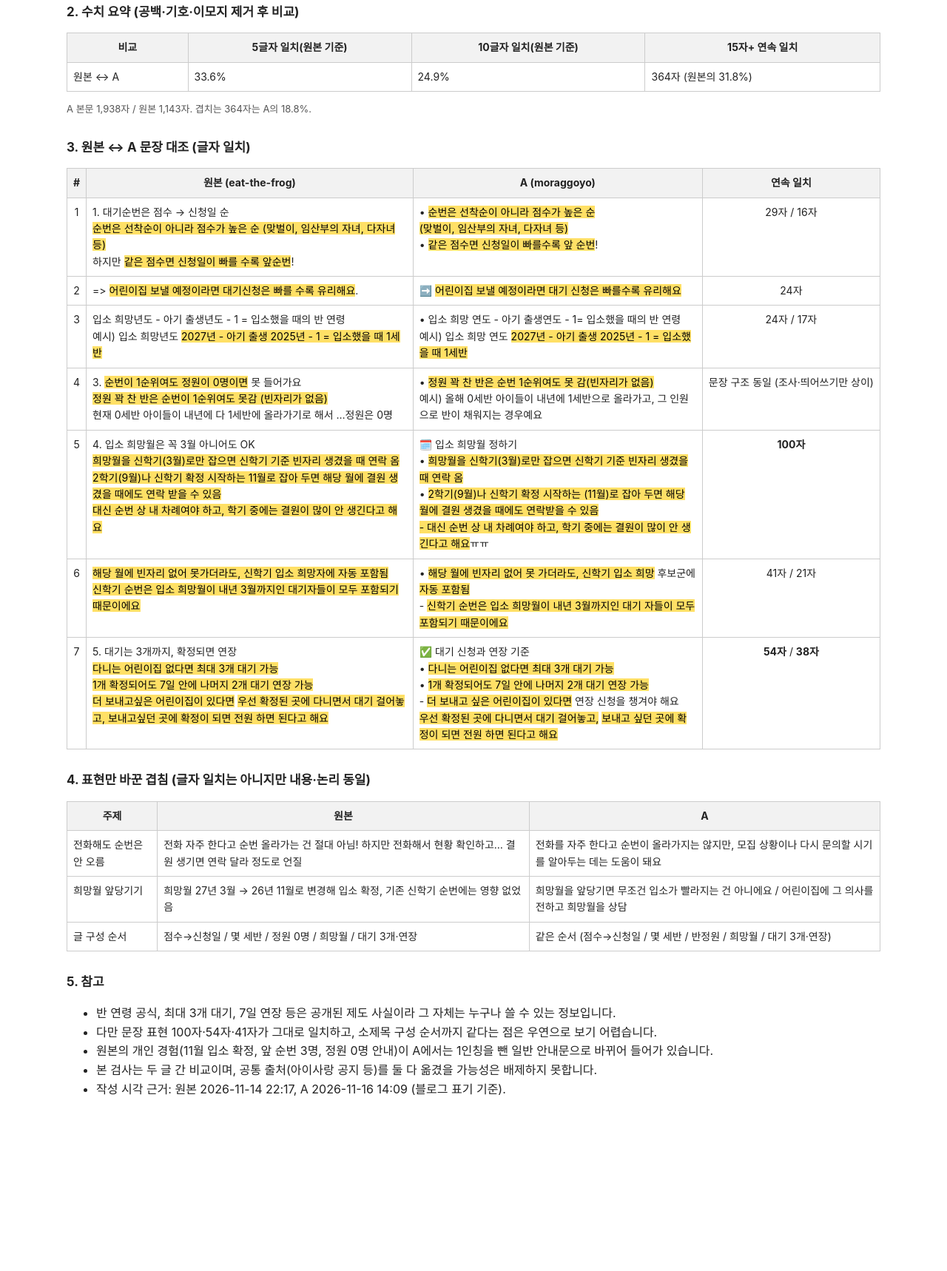
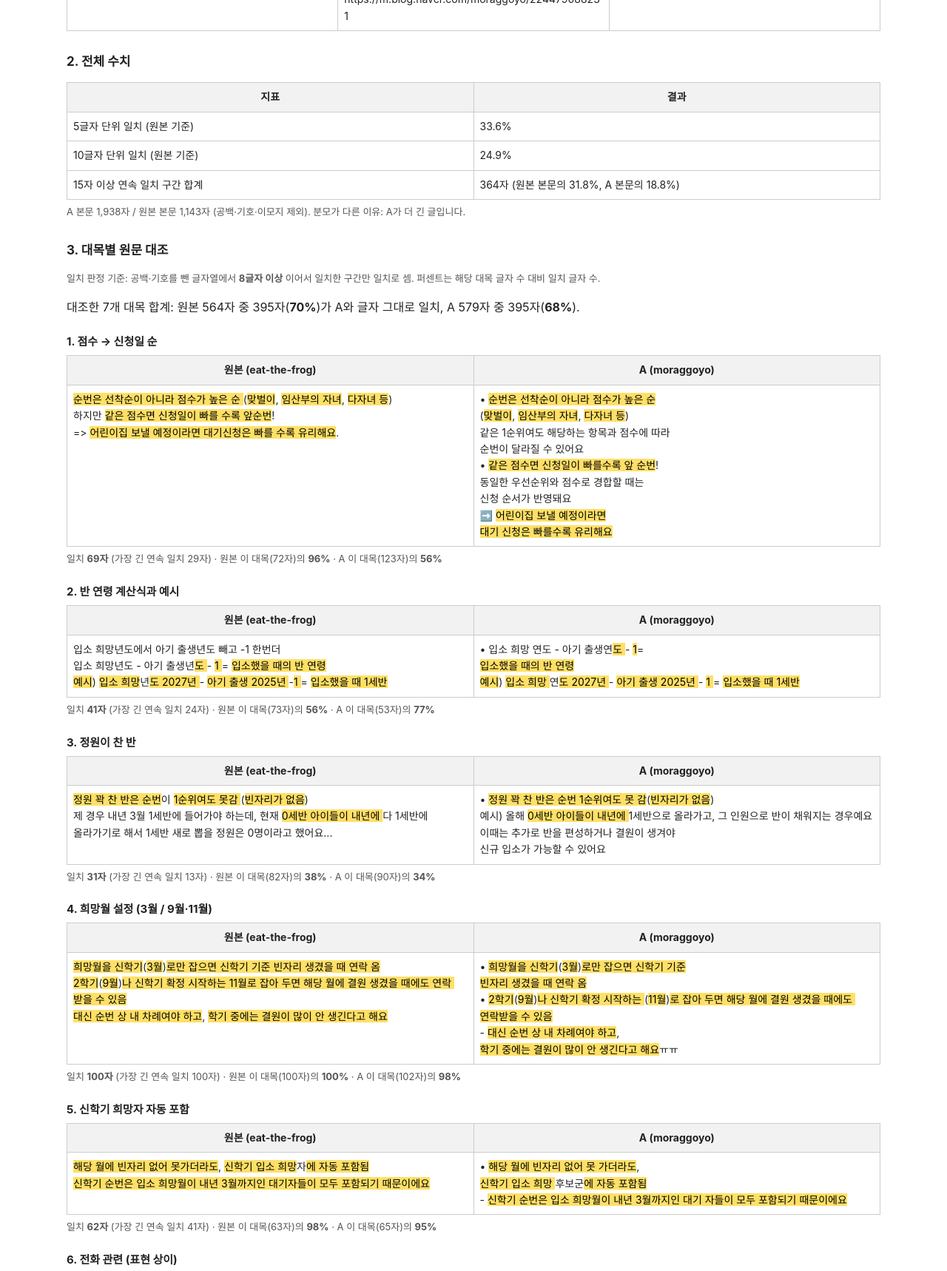
Before and after one commit to ybybgo/blog-similarity-check, a plain HTML site: page index.html in a window 1280 px wide. Shown: the part 353-2071 px from the top of the page at 74% size. Before the commit the page ends 1862 px from the top, so only its background shows below. Drawn offline with Linux system fonts and the light colour scheme.

Commit message:
verbatim sentence comparison with per-passage overlap

```diff
--- a/index.html
+++ b/index.html
@@ -1,17 +1,18 @@
 <!doctype html><html lang="ko"><head><meta charset="utf-8"><meta name="robots" content="noindex,nofollow"><meta name="viewport" content="width=device-width,initial-scale=1">
-<title>블로그 유사도 대조표</title>
+<title>블로그 문장 대조표</title>
 <style>
 body{font-family:-apple-system,"Apple SD Gothic Neo",sans-serif;max-width:1100px;margin:24px auto;padding:0 16px;color:#222;line-height:1.6}
-h1{font-size:22px}h2{font-size:17px;margin-top:28px}
-table{border-collapse:collapse;width:100%;font-size:14px}
-th,td{border:1px solid #ccc;padding:8px;vertical-align:top}
+h1{font-size:22px}h2{font-size:17px;margin-top:28px}h3{font-size:15px;margin:22px 0 6px}
+table{border-collapse:collapse;width:100%;font-size:14px;table-layout:fixed}
+th,td{border:1px solid #ccc;padding:8px;vertical-align:top;word-break:break-all}
 th{background:#f2f2f2}
+td.t{white-space:pre-wrap;word-break:keep-all}
 mark{background:#ffe066}
-.n{white-space:nowrap;text-align:center}
-.s{font-size:13px;color:#555}
+.s{font-size:13px;color:#555;margin:6px 0 0}
+@media(max-width:700px){table,tr,td,th{display:block;width:auto}}
 </style></head><body>
-<h1>블로그 글 유사도 대조표</h1>
-<p class="s">검사일 2026-11-19 · 노란색 = 두 글에서 글자 그대로 일치하는 구간(공백·기호 차이는 무시)</p>
+<h1>블로그 문장 대조표</h1>
+<p class="s">검사일 2026-11-19 · 두 글의 본문을 <b>수정 없이 그대로</b> 옮겼습니다(줄바꿈도 각 블로그에 적힌 그대로). 노란색 = 두 글에서 글자 그대로 일치하는 구간.</p>
 
 <h2>1. 대상 글</h2>
 <table>
@@ -20,54 +21,62 @@ mark{background:#ffe066}
 <tr><td>비교 글 A</td><td>어린이집 입소 대기 순번 1번이어도 못 들어가는 이유, 신학기 입소 전 확인할 것<br>https://m.blog.naver.com/moraggoyo/224479088231</td><td>2026-11-16 14:09</td></tr>
 </table>
 
-<h2>2. 수치 요약 (공백·기호·이모지 제거 후 비교)</h2>
+<h2>2. 전체 수치</h2>
 <table>
-<tr><th>비교</th><th>5글자 일치(원본 기준)</th><th>10글자 일치(원본 기준)</th><th>15자+ 연속 일치</th></tr>
-<tr><td>원본 ↔ A</td><td>33.6%</td><td>24.9%</td><td>364자 (원본의 31.8%)</td></tr>
+<tr><th>지표</th><th>결과</th></tr>
+<tr><td>5글자 단위 일치 (원본 기준)</td><td>33.6%</td></tr>
+<tr><td>10글자 단위 일치 (원본 기준)</td><td>24.9%</td></tr>
+<tr><td>15자 이상 연속 일치 구간 합계</td><td>364자 (원본 본문의 31.8%, A 본문의 18.8%)</td></tr>
 </table>
-<p class="s">A 본문 1,938자 / 원본 1,143자. 겹치는 364자는 A의 18.8%.</p>
+<p class="s">A 본문 1,938자 / 원본 본문 1,143자 (공백·기호·이모지 제외). 분모가 다른 이유: A가 더 긴 글입니다.</p>
 
-<h2>3. 원본 ↔ A 문장 대조 (글자 일치)</h2>
-<table>
-<tr><th class="n">#</th><th>원본 (eat-the-frog)</th><th>A (moraggoyo)</th><th class="n">연속 일치</th></tr>
-<tr><td class="n">1</td>
-<td>1. 대기순번은 점수 → 신청일 순<br><mark>순번은 선착순이 아니라 점수가 높은 순 (맞벌이, 임산부의 자녀, 다자녀 등)</mark><br>하지만 <mark>같은 점수면 신청일이 빠를 수록 앞순번</mark>!</td>
-<td>• <mark>순번은 선착순이 아니라 점수가 높은 순</mark><br><mark>(맞벌이, 임산부의 자녀, 다자녀 등)</mark><br>• <mark>같은 점수면 신청일이 빠를수록 앞 순번</mark>!</td><td class="n">29자 / 16자</td></tr>
-<tr><td class="n">2</td>
-<td>=&gt; <mark>어린이집 보낼 예정이라면 대기신청은 빠를 수록 유리해요</mark>.</td>
-<td>➡️ <mark>어린이집 보낼 예정이라면 대기 신청은 빠를수록 유리해요</mark></td><td class="n">24자</td></tr>
-<tr><td class="n">3</td>
-<td>입소 희망년도 - 아기 출생년도 - 1 = 입소했을 때의 반 연령<br>예시) 입소 희망년도 <mark>2027년 - 아기 출생 2025년 - 1 = 입소했을 때 1세반</mark></td>
-<td>• 입소 희망 연도 - 아기 출생연도 - 1= 입소했을 때의 반 연령<br>예시) 입소 희망 연도 <mark>2027년 - 아기 출생 2025년 - 1 = 입소했을 때 1세반</mark></td><td class="n">24자 / 17자</td></tr>
-<tr><td class="n">4</td>
-<td>3. <mark>순번이 1순위여도 정원이 0명이면</mark> 못 들어가요<br><mark>정원 꽉 찬 반은 순번이 1순위여도 못감 (빈자리가 없음)</mark><br>현재 0세반 아이들이 내년에 다 1세반에 올라가기로 해서 …정원은 0명</td>
-<td>• <mark>정원 꽉 찬 반은 순번 1순위여도 못 감(빈자리가 없음)</mark><br>예시) 올해 0세반 아이들이 내년에 1세반으로 올라가고, 그 인원으로 반이 채워지는 경우예요</td><td class="n">문장 구조 동일 (조사·띄어쓰기만 상이)</td></tr>
-<tr><td class="n">5</td>
-<td>4. 입소 희망월은 꼭 3월 아니어도 OK<br><mark>희망월을 신학기(3월)로만 잡으면 신학기 기준 빈자리 생겼을 때 연락 옴<br>2학기(9월)나 신학기 확정 시작하는 11월로 잡아 두면 해당 월에 결원 생겼을 때에도 연락 받을 수 있음<br>대신 순번 상 내 차례여야 하고, 학기 중에는 결원이 많이 안 생긴다고 해요</mark></td>
-<td>🗓️ 입소 희망월 정하기<br>• <mark>희망월을 신학기(3월)로만 잡으면 신학기 기준 빈자리 생겼을 때 연락 옴</mark><br>• <mark>2학기(9월)나 신학기 확정 시작하는 (11월)로 잡아 두면 해당 월에 결원 생겼을 때에도 연락받을 수 있음<br>- 대신 순번 상 내 차례여야 하고, 학기 중에는 결원이 많이 안 생긴다고 해요</mark>ㅠㅠ</td><td class="n"><b>100자</b></td></tr>
-<tr><td class="n">6</td>
-<td><mark>해당 월에 빈자리 없어 못가더라도, 신학기 입소 희망자에 자동 포함됨<br>신학기 순번은 입소 희망월이 내년 3월까지인 대기자들이 모두 포함되기 때문이에요</mark></td>
-<td>• <mark>해당 월에 빈자리 없어 못 가더라도, 신학기 입소 희망</mark> 후보군에 <mark>자동 포함됨</mark><br>- <mark>신학기 순번은 입소 희망월이 내년 3월까지인 대기 자들이 모두 포함되기 때문이에요</mark></td><td class="n">41자 / 21자</td></tr>
-<tr><td class="n">7</td>
-<td>5. 대기는 3개까지, 확정되면 연장<br><mark>다니는 어린이집 없다면 최대 3개 대기 가능<br>1개 확정되어도 7일 안에 나머지 2개 대기 연장 가능<br>더 보내고싶은 어린이집이 있다면</mark> <mark>우선 확정된 곳에 다니면서 대기 걸어놓고, 보내고싶던 곳에 확정이 되면 전원 하면 된다고 해요</mark></td>
-<td>✅ 대기 신청과 연장 기준<br>• <mark>다니는 어린이집 없다면 최대 3개 대기 가능</mark><br>• <mark>1개 확정되어도 7일 안에 나머지 2개 대기 연장 가능</mark><br>- <mark>더 보내고 싶은 어린이집이 있다면</mark> 연장 신청을 챙겨야 해요<br><mark>우선 확정된 곳에 다니면서 대기 걸어놓고,</mark> <mark>보내고 싶던 곳에 확정이 되면 전원 하면 된다고 해요</mark></td><td class="n"><b>54자</b> / <b>38자</b></td></tr>
-</table>
+<h2>3. 대목별 원문 대조</h2>
+<p class="s">일치 판정 기준: 공백·기호를 뺀 글자열에서 <b>8글자 이상</b> 이어서 일치한 구간만 일치로 셈. 퍼센트는 해당 대목 글자 수 대비 일치 글자 수.</p>
+<p>대조한 7개 대목 합계: 원본 564자 중 395자(<b>70%</b>)가 A와 글자 그대로 일치, A 579자 중 395자(<b>68%</b>).</p>
+<h3>1. 점수 → 신청일 순</h3><table><tr><th>원본 (eat-the-frog)</th><th>A (moraggoyo)</th></tr><tr><td class="t"><mark>순번은 선착순이 아니라 점수가 높은 순 </mark>(<mark>맞벌이</mark>, <mark>임산부의 자녀</mark>, <mark>다자녀 등</mark>)
+하지만 <mark>같은 점수면 신청일이 빠를 수록 앞순번</mark>!
+=&gt; <mark>어린이집 보낼 예정이라면 대기신청은 빠를 수록 유리해요</mark>.</td><td class="t">• <mark>순번은 선착순이 아니라 점수가 높은 순
+</mark>(<mark>맞벌이</mark>, <mark>임산부의 자녀</mark>, <mark>다자녀 등</mark>)
+같은 1순위여도 해당하는 항목과 점수에 따라
+순번이 달라질 수 있어요
+• <mark>같은 점수면 신청일이 빠를수록 앞 순번</mark>!
+동일한 우선순위와 점수로 경합할 때는
+신청 순서가 반영돼요
+➡️ <mark>어린이집 보낼 예정이라면
+대기 신청은 빠를수록 유리해요</mark></td></tr></table><p class="s">일치 <b>69자</b> (가장 긴 연속 일치 29자) · 원본 이 대목(72자)의 <b>96%</b> · A 이 대목(123자)의 <b>56%</b></p><h3>2. 반 연령 계산식과 예시</h3><table><tr><th>원본 (eat-the-frog)</th><th>A (moraggoyo)</th></tr><tr><td class="t">입소 희망년도에서 아기 출생년도 빼고 -1 한번더
+입소 희망년도 - 아기 출생년<mark>도 </mark>- <mark>1 </mark>= <mark>입소했을 때의 반 연령
+예시</mark>) <mark>입소 희망</mark>년<mark>도 2027년 </mark>- <mark>아기 출생 2025년 </mark>-<mark>1 </mark>= <mark>입소했을 때 1세반</mark></td><td class="t">• 입소 희망 연도 - 아기 출생연<mark>도 </mark>- <mark>1</mark>=
+<mark>입소했을 때의 반 연령
+예시</mark>) <mark>입소 희망 </mark>연<mark>도 2027년 </mark>- <mark>아기 출생 2025년 </mark>- <mark>1 </mark>= <mark>입소했을 때 1세반</mark></td></tr></table><p class="s">일치 <b>41자</b> (가장 긴 연속 일치 24자) · 원본 이 대목(73자)의 <b>56%</b> · A 이 대목(53자)의 <b>77%</b></p><h3>3. 정원이 찬 반</h3><table><tr><th>원본 (eat-the-frog)</th><th>A (moraggoyo)</th></tr><tr><td class="t"><mark>정원 꽉 찬 반은 순번</mark>이 <mark>1순위여도 못감 </mark>(<mark>빈자리가 없음</mark>)
+제 경우 내년 3월 1세반에 들어가야 하는데, 현재 <mark>0세반 아이들이 내년에 </mark>다 1세반에 올라가기로 해서 1세반 새로 뽑을 정원은 0명이라고 했어요...</td><td class="t">• <mark>정원 꽉 찬 반은 순번 1순위여도 못 감</mark>(<mark>빈자리가 없음</mark>)
+예시) 올해 <mark>0세반 아이들이 내년에 </mark>1세반으로 올라가고, 그 인원으로 반이 채워지는 경우예요
+이때는 추가로 반을 편성하거나 결원이 생겨야
+신규 입소가 가능할 수 있어요</td></tr></table><p class="s">일치 <b>31자</b> (가장 긴 연속 일치 13자) · 원본 이 대목(82자)의 <b>38%</b> · A 이 대목(90자)의 <b>34%</b></p><h3>4. 희망월 설정 (3월 / 9월·11월)</h3><table><tr><th>원본 (eat-the-frog)</th><th>A (moraggoyo)</th></tr><tr><td class="t"><mark>희망월을 신학기</mark>(<mark>3월</mark>)<mark>로만 잡으면 신학기 기준 빈자리 생겼을 때 연락 옴
+2학기</mark>(<mark>9월</mark>)<mark>나 신학기 확정 시작하는 11월로 잡아 두면 해당 월에 결원 생겼을 때에도 연락 받을 수 있음
+대신 순번 상 내 차례여야 하고</mark>, <mark>학기 중에는 결원이 많이 안 생긴다고 해요</mark></td><td class="t">• <mark>희망월을 신학기</mark>(<mark>3월</mark>)<mark>로만 잡으면 신학기 기준
+빈자리 생겼을 때 연락 옴
+</mark>• <mark>2학기</mark>(<mark>9월</mark>)<mark>나 신학기 확정 시작하는 </mark>(<mark>11월</mark>)<mark>로 잡아 두면 해당 월에 결원 생겼을 때에도 연락받을 수 있음
+</mark>- <mark>대신 순번 상 내 차례여야 하고</mark>,
+<mark>학기 중에는 결원이 많이 안 생긴다고 해요</mark>ㅠㅠ</td></tr></table><p class="s">일치 <b>100자</b> (가장 긴 연속 일치 100자) · 원본 이 대목(100자)의 <b>100%</b> · A 이 대목(102자)의 <b>98%</b></p><h3>5. 신학기 희망자 자동 포함</h3><table><tr><th>원본 (eat-the-frog)</th><th>A (moraggoyo)</th></tr><tr><td class="t"><mark>해당 월에 빈자리 없어 못가더라도</mark>, <mark>신학기 입소 희망</mark>자<mark>에 자동 포함됨
+신학기 순번은 입소 희망월이 내년 3월까지인 대기자들이 모두 포함되기 때문이에요</mark></td><td class="t">• <mark>해당 월에 빈자리 없어 못 가더라도</mark>,
+<mark>신학기 입소 희망 </mark>후보군<mark>에 자동 포함됨
+</mark>- <mark>신학기 순번은 입소 희망월이 내년 3월까지인 대기 자들이 모두 포함되기 때문이에요</mark></td></tr></table><p class="s">일치 <b>62자</b> (가장 긴 연속 일치 41자) · 원본 이 대목(63자)의 <b>98%</b> · A 이 대목(65자)의 <b>95%</b></p><h3>6. 전화 관련 (표현 상이)</h3><table><tr><th>원본 (eat-the-frog)</th><th>A (moraggoyo)</th></tr><tr><td class="t">전화 자주 한다고 순번 올라가는 건 절대 아님!
+하지만 전화해서 현황 확인하고, 희망월보다 더 일찍 갈 수 있으니 결원 생기면 연락 달라 정도로 언질해 두거나 아예 입소 희망월을 앞당겨 놓는 건 괜찮을 듯해요</td><td class="t">전화를 자주 한다고 순번이 올라가지는 않지만,
+모집 상황이나 다시 문의할 시기를
+알아두는 데는 도움이 돼요</td></tr></table><p class="s">일치 <b>0자</b> (가장 긴 연속 일치 0자) · 원본 이 대목(82자)의 <b>0%</b> · A 이 대목(44자)의 <b>0%</b></p><h3>7. 대기 3개와 7일 연장</h3><table><tr><th>원본 (eat-the-frog)</th><th>A (moraggoyo)</th></tr><tr><td class="t"><mark>다니는 어린이집 없다면 최대 3개 대기 가능
+1개 확정되어도 7일 안에 나머지 2개 대기 연장 가능
+더 보내고싶은 어린이집이 있다면 우선 확정된 곳에 다니면서 대기 걸어놓고</mark>, <mark>보내고싶던 곳에 확정이 되면 전원 하면 된다고 해요</mark></td><td class="t">• <mark>다니는 어린이집 없다면 최대 3개 대기 가능
+</mark>• <mark>1개 확정되어도 7일 안에 나머지 2개 대기 연장 가능
+</mark>- <mark>더 보내고 싶은 어린이집이 있다면
+</mark>연장 신청을 챙겨야 해요
+<mark>우선 확정된 곳에 다니면서 대기 걸어놓고</mark>,
+<mark>보내고 싶던 곳에 확정이 되면 전원 하면 된다고 해요</mark></td></tr></table><p class="s">일치 <b>92자</b> (가장 긴 연속 일치 54자) · 원본 이 대목(92자)의 <b>100%</b> · A 이 대목(102자)의 <b>90%</b></p>
 
-<h2>4. 표현만 바꾼 겹침 (글자 일치는 아니지만 내용·논리 동일)</h2>
-<table>
-<tr><th>주제</th><th>원본</th><th>A</th></tr>
-<tr><td>전화해도 순번은 안 오름</td><td>전화 자주 한다고 순번 올라가는 건 절대 아님! 하지만 전화해서 현황 확인하고… 결원 생기면 연락 달라 정도로 언질</td><td>전화를 자주 한다고 순번이 올라가지는 않지만, 모집 상황이나 다시 문의할 시기를 알아두는 데는 도움이 돼요</td></tr>
-<tr><td>희망월 앞당기기</td><td>희망월 27년 3월 → 26년 11월로 변경해 입소 확정, 기존 신학기 순번에는 영향 없었음</td><td>희망월을 앞당기면 무조건 입소가 빨라지는 건 아니에요 / 어린이집에 그 의사를 전하고 희망월을 상담</td></tr>
-<tr><td>글 구성 순서</td><td>점수→신청일 / 몇 세반 / 정원 0명 / 희망월 / 대기 3개·연장</td><td>같은 순서 (점수→신청일 / 몇 세반 / 반정원 / 희망월 / 대기 3개·연장)</td></tr>
-</table>
-
-
-<h2>5. 참고</h2>
+<h2>4. 참고</h2>
 <ul>
-<li>반 연령 공식, 최대 3개 대기, 7일 연장 등은 공개된 제도 사실이라 그 자체는 누구나 쓸 수 있는 정보입니다.</li>
-<li>다만 문장 표현 100자·54자·41자가 그대로 일치하고, 소제목 구성 순서까지 같다는 점은 우연으로 보기 어렵습니다.</li>
-<li>원본의 개인 경험(11월 입소 확정, 앞 순번 3명, 정원 0명 안내)이 A에서는 1인칭을 뺀 일반 안내문으로 바뀌어 들어가 있습니다.</li>
-<li>본 검사는 두 글 간 비교이며, 공통 출처(아이사랑 공지 등)를 둘 다 옮겼을 가능성은 배제하지 못합니다.</li>
-<li>작성 시각 근거: 원본 2026-11-14 22:17, A 2026-11-16 14:09 (블로그 표기 기준).</li>
+<li>반 연령 계산식, 최대 3개 대기, 7일 연장 같은 제도 사실은 누구나 쓸 수 있는 정보입니다. 다만 위 4번·5번·7번 대목처럼 문장 표현과 문장 순서가 그대로 일치하는 부분은 제도 설명만으로는 설명되지 않습니다.</li>
+<li>두 글의 소제목 순서(점수·신청일 → 몇 세반 → 정원 → 희망월 → 대기 3개·연장)도 같습니다.</li>
+<li>본 검사는 두 글 간 비교이며, 공통 출처(예: 아이사랑 공지)를 둘 다 옮겼을 가능성은 배제하지 못합니다.</li>
+<li>작성 시각은 각 블로그에 표기된 값입니다.</li>
 </ul>
 </body></html>
```
